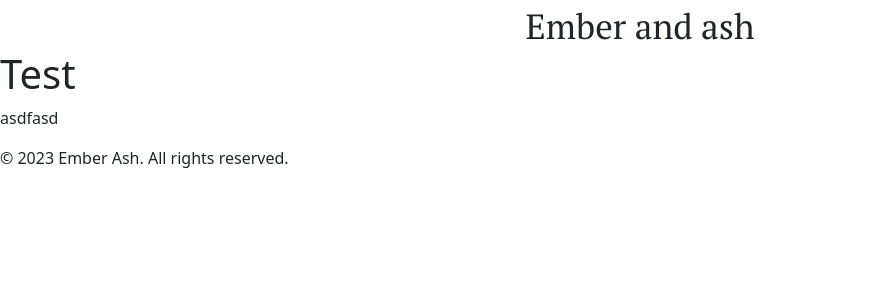
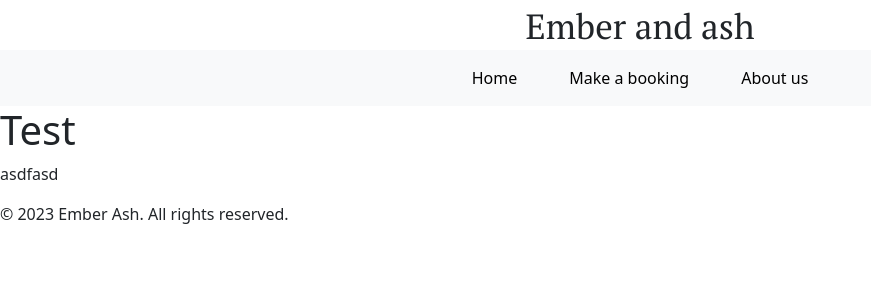
Before and after one commit to JamesBracken/Ember-Ash, a Django app: page /home/ in a window 1280 px wide. Shown: the top 300 px of the page, without its empty margins (0-871 px from the left). Run offline with Django 4.2, Linux system fonts and the light colour scheme.

Commit message:
Add: navbar & styles

```diff
--- a/static/css/style.css
+++ b/static/css/style.css
@@ -1,9 +1,22 @@
+
+
+/* HEADER STYLES */
+
+/* Company header styles */
 .company-header h1 {
     font-family: 'PT Serif', serif !important;
     padding-top: 5px;
     font-size: 35px;
+    font-weight: 500;
 }
 
 .company-header {
     height: 50px;
 }
+
+/* Navbar styles */
+
+nav li {
+    padding-left: 10px;
+    padding-right: 10px;
+}
--- a/templates/base.html
+++ b/templates/base.html
@@ -11,27 +11,46 @@
       {% endblock %}
     </title>
 
-    {% comment %} Bootstrap styles {% endcomment %}
+    {% comment %}Bootstrap styles{% endcomment %}
     <link href="https://cdn.jsdelivr.net/npm/bootstrap@5.3.5/dist/css/bootstrap.min.css" rel="stylesheet" integrity="sha384-SgOJa3DmI69IUzQ2PVdRZhwQ+dy64/BUtbMJw1MZ8t5HZApcHrRKUc4W0kG879m7" crossorigin="anonymous" />
 
-    {% comment %} Google fonts {% endcomment %}
+    {% comment %}Google fonts{% endcomment %}
     <link rel="preconnect" href="https://fonts.googleapis.com" />
     <link rel="preconnect" href="https://fonts.gstatic.com" crossorigin />
     <link href="https://fonts.googleapis.com/css2?family=DM+Sans:ital,opsz,wght@0,9..40,100..1000;1,9..40,100..1000&family=PT+Serif:ital,wght@0,400;0,700;1,400;1,700&display=swap" rel="stylesheet" />
 
-    {% comment %} CSS Stylesheet {% endcomment %}
+    {% comment %}CSS Stylesheet{% endcomment %}
     <link rel="stylesheet" href="{% static 'css/style.css' %}" />
   </head>
   <body>
-    <header class="company-header">
-      <div class="container">
+    <header>
+      <div class="container company-header">
         <div class="row">
           <div class="col-12">
             <h1 class="text-center">Ember and ash</h1>
           </div>
         </div>
       </div>
+      <nav class="navbar navbar-expand-lg bg-body-tertiary">
+        <div class="container-fluid justify-content-center">
+          <button class="navbar-toggler" type="button" data-bs-toggle="collapse" data-bs-target="#navbarSupportedContent" aria-controls="navbarSupportedContent" aria-expanded="false" aria-label="Toggle navigation"><span class="navbar-toggler-icon"></span></button>
+          <div class="collapse navbar-collapse justify-content-center" id="navbarSupportedContent">
+            <ul class="navbar-nav mb-2 mb-lg-0 d-flex gap-3">
+              <li class="nav-item">
+                <a class="nav-link active" aria-current="page" href="#">Home</a>
+              </li>
+              <li class="nav-item">
+                <a class="nav-link active" aria-current="page" href="#">Make a booking</a>
+              </li>
+              <li class="nav-item">
+                <a class="nav-link active" aria-current="page" href="#">About us</a>
+              </li>
+            </ul>
+          </div>
+        </div>
+      </nav>
     </header>
+
     <main>
       <h1>Test</h1>
       <p>asdfasd</p>
@@ -42,7 +61,7 @@
     <footer>
       <p>&copy; 2023 Ember Ash. All rights reserved.</p>
     </footer>
-    {% comment %} BS Javascript {% endcomment %}
+    {% comment %}BS Javascript{% endcomment %}
     <script src="https://cdn.jsdelivr.net/npm/bootstrap@5.3.5/dist/js/bootstrap.bundle.min.js" integrity="sha384-k6d4wzSIapyDyv1kpU366/PK5hCdSbCRGRCMv+eplOQJWyd1fbcAu9OCUj5zNLiq" crossorigin="anonymous"></script>
   </body>
 </html>
```
